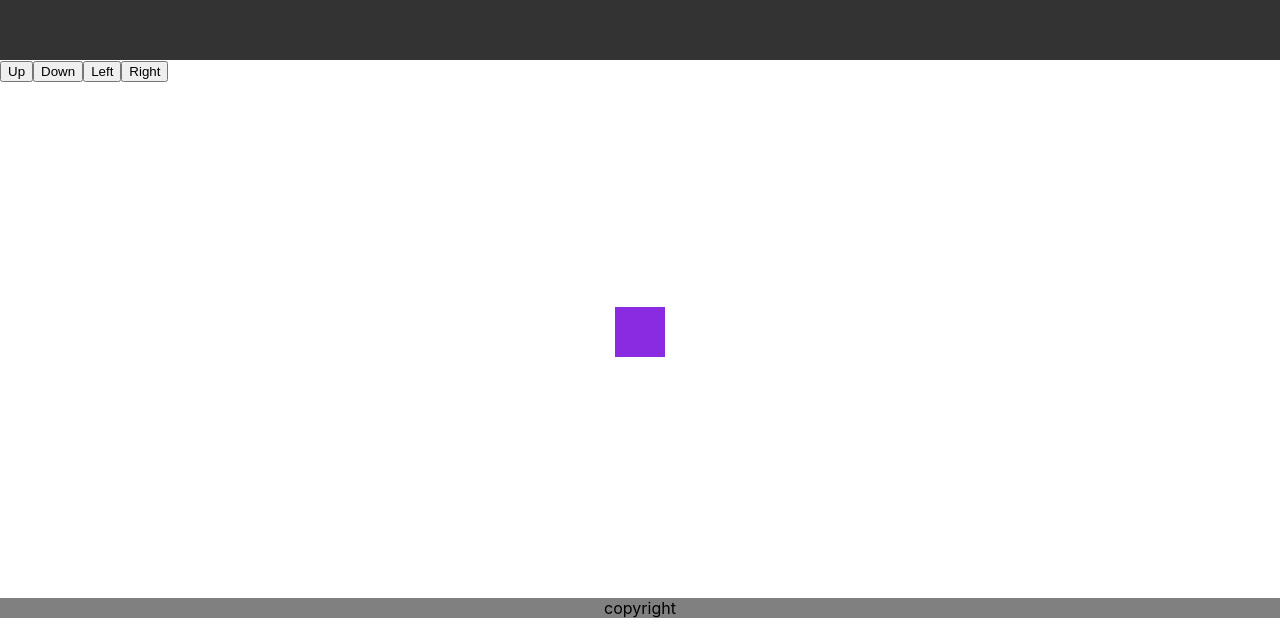
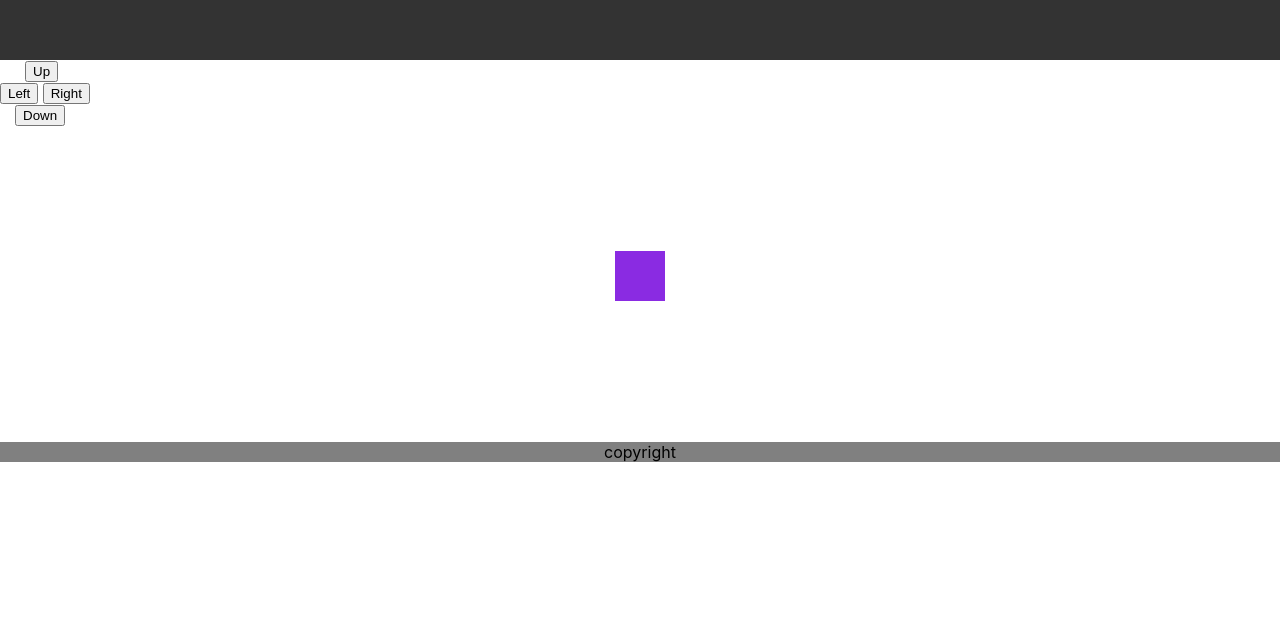
Before and after one commit to valensixx/react-homework-one, a React (Create React App) app: page / in a window 1280 px wide. Shown: the part 1284-1918 px from the top of the page. After the commit the page ends 1762 px from the top, so only its background shows below. Built offline with nearby package versions, Linux system fonts and the light colour scheme.

Commit message:
add some styles

```diff
--- a/src/components/moving/Move.js
+++ b/src/components/moving/Move.js
@@ -8,12 +8,11 @@ export default function Move(){
     return(
         <div>
             <div>
-                <button>Up</button>
-                <button>Down</button>
-                <button>Left</button>
-                <button>Right</button>
+                <div style={{marginLeft:'25px'}}><button>Up</button></div>
+                <div><button>Left</button> <button>Right</button></div>
+                <div style={{marginLeft:'15px'}}><button>Down</button></div>
             </div>
-            <div style={{height:'500px', display: 'flex', justifyContent: 'center', alignItems: 'center'}}>
+            <div style={{height:'300px', display: 'flex', justifyContent: 'center', alignItems: 'center'}}>
                 <div style={{width:'50px', height: '50px', background:'blueviolet'}}></div>
             </div>
         </div>
```
